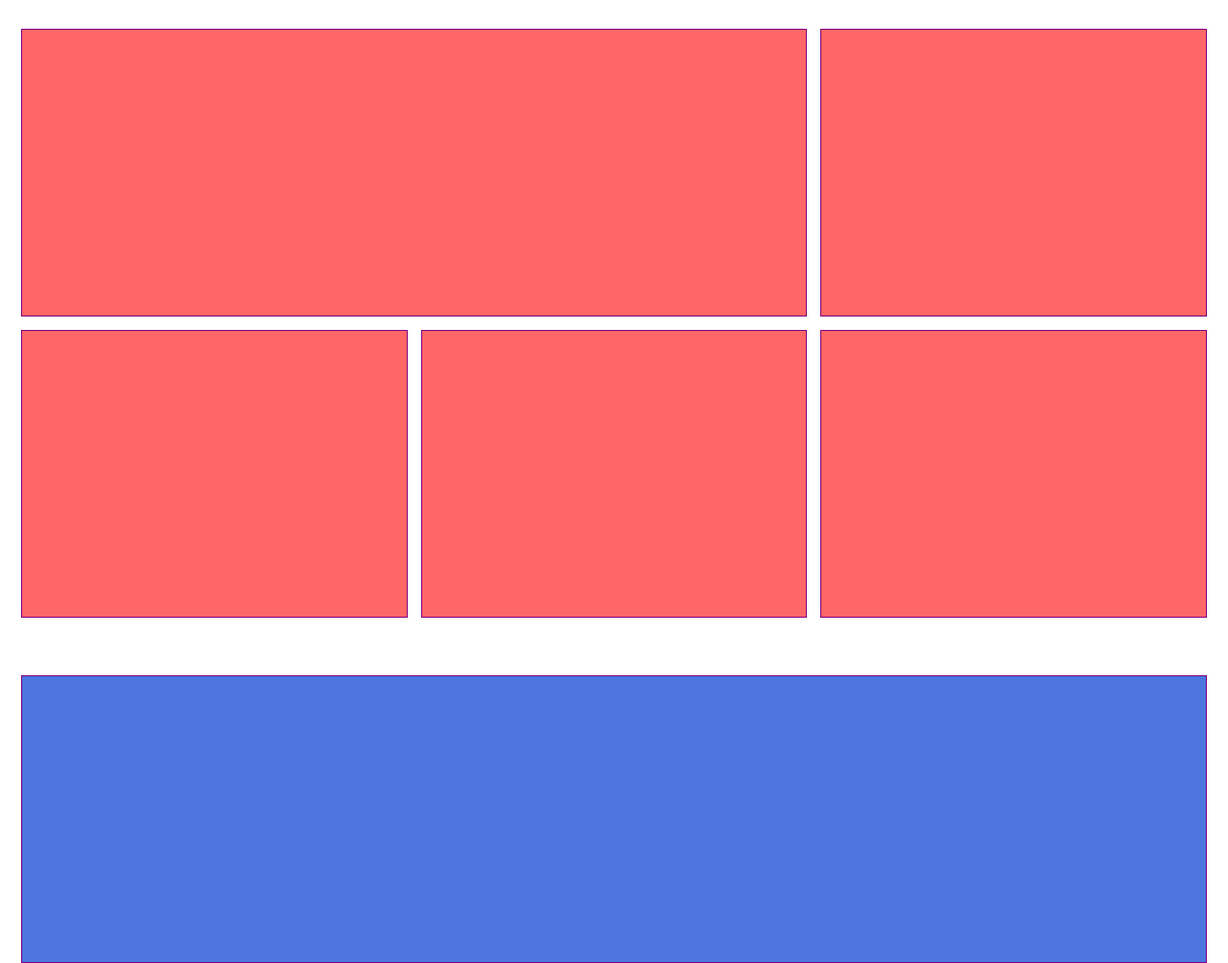
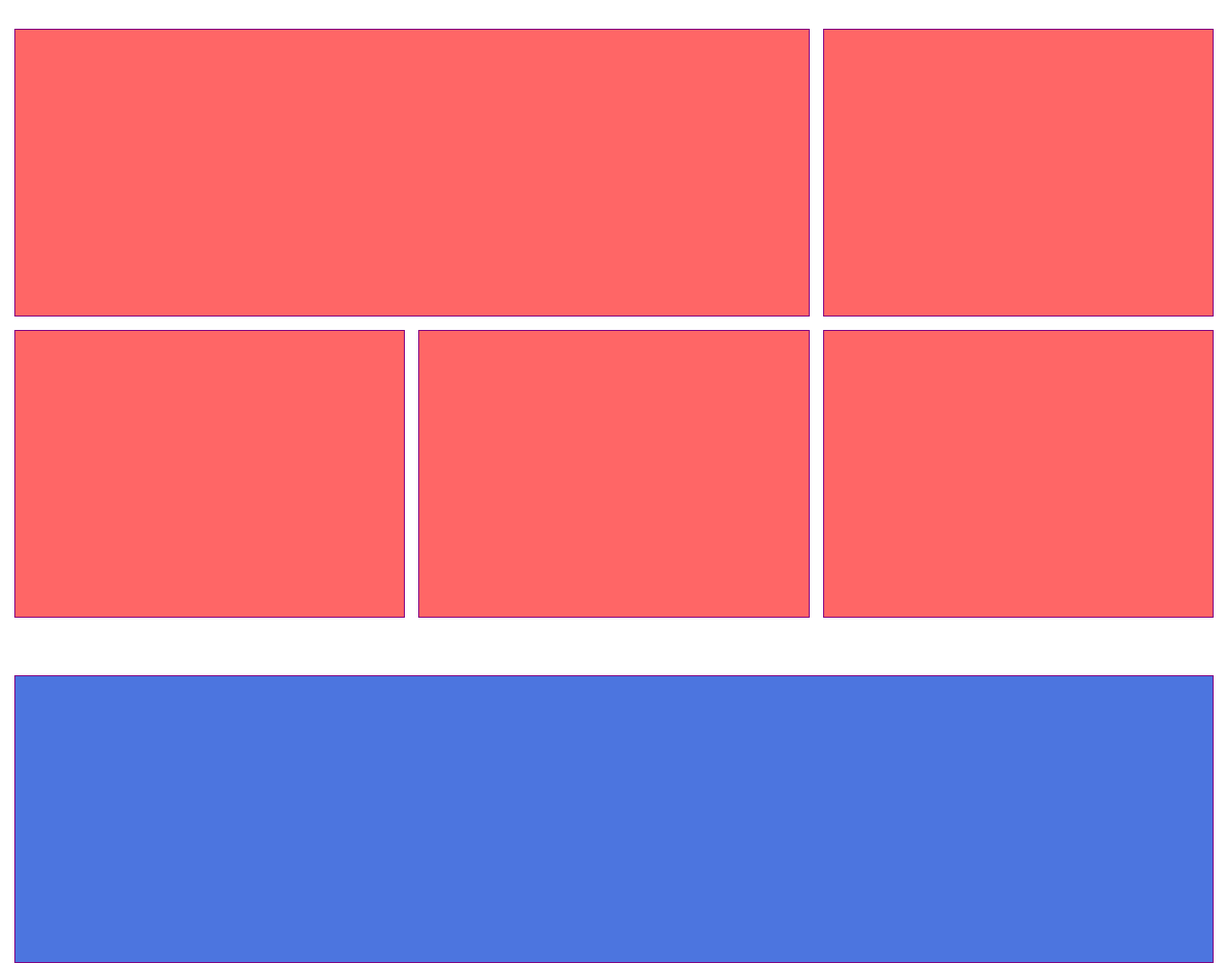
Before and after one commit to post-coder/mobile-first, a plain HTML site: page index.html in a window 1280 px wide. Shown: the top 1004 px of the page at 96% size. Drawn offline with Linux system fonts and the light colour scheme.

Commit message:
added specificity to the calc property in columns

```diff
--- a/css/style.css
+++ b/css/style.css
@@ -33,23 +33,23 @@ section {
     display: flex;
     flex-wrap: wrap;
     gap: 14px;
-    justify-content: center;
+    /* justify-content: space-between; */
 
   }
 
   #uno .col:first-child {
     /* width: calc(100% - 100% / 3 - 14px); */
-    width: calc(100% / 3 * 2 - 14px);
+    width: calc(100% / 3 * 2 - (14px / 3 * 1));
   }
 
   #due .col:first-child {
-    width: calc(100% - 14px);
+    width: calc(100%);
   }
 
 
   #uno .col,
   #due .col {
-    width: calc(100% / 3 - 14px);
+    width: calc(100% / 3 - (14px / 3 * 2 ));
   }
 
   .col {
```
